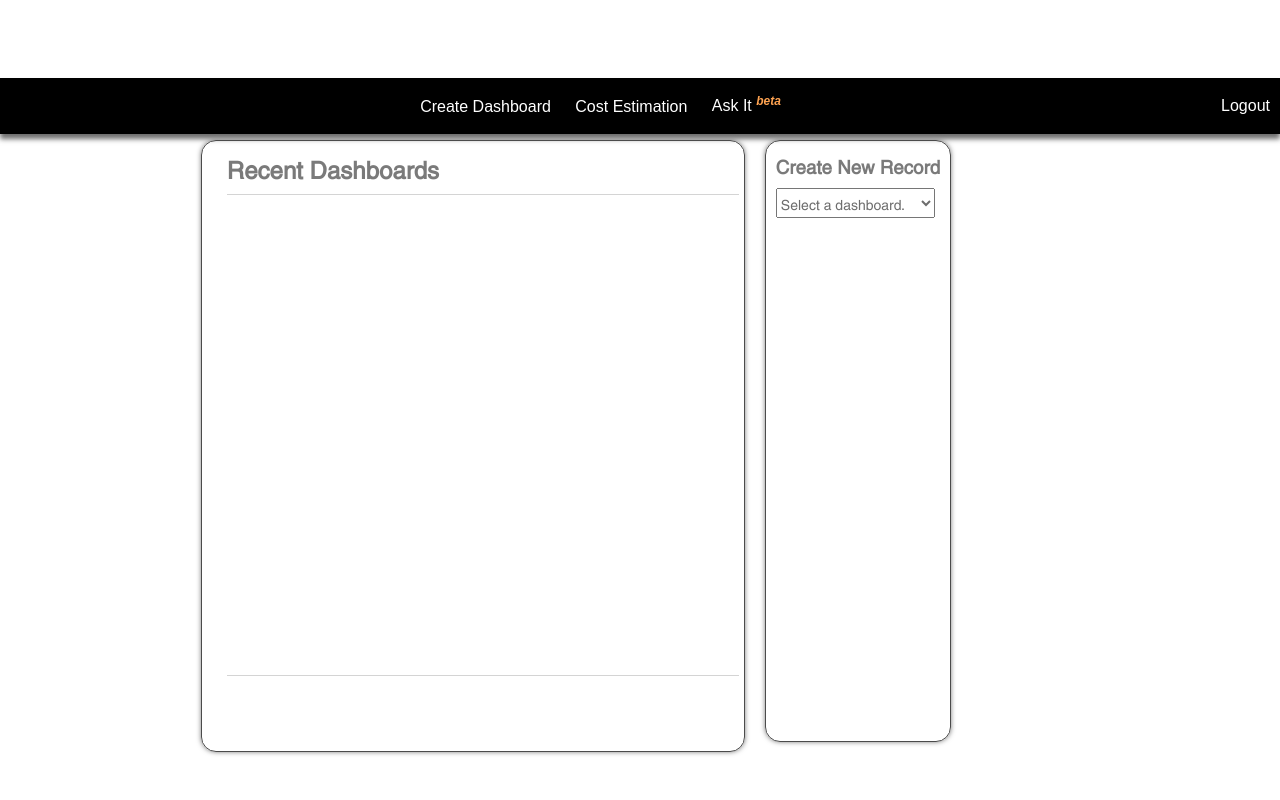
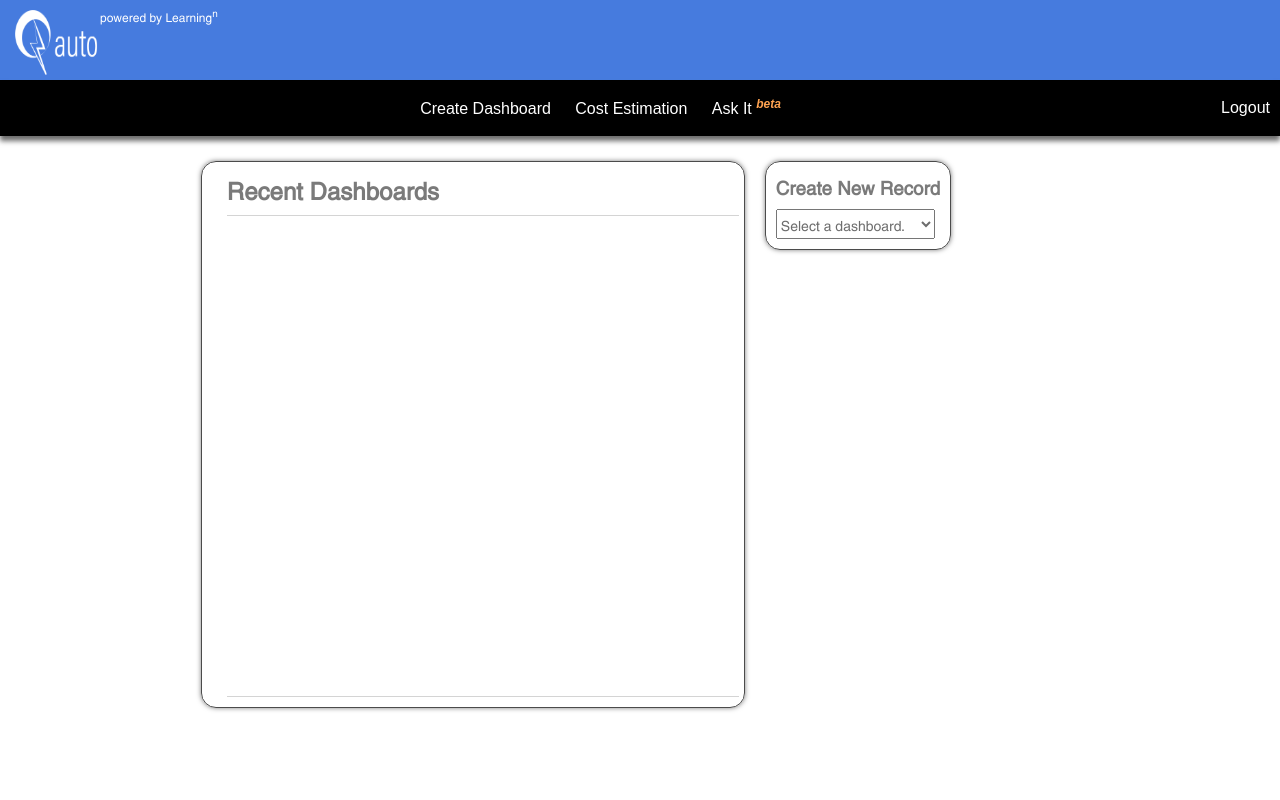
Before and after one commit to JRose31/ABADashboards, a Flask app: template templates/home.html in a window 1280 px wide. Run offline with Flask 3, Linux system fonts and the light colour scheme; the template is opened without the code that fills it, so the values that code supplies are empty.

Commit message:
UI Updates

```diff
--- a/app.py
+++ b/app.py
@@ -8,7 +8,8 @@ from flask import (request,
 from werkzeug.utils import secure_filename
 import os
 from os.path import join, dirname, realpath
-from handlers.data_handling import file_options, saveData, CurrentData, processNewRecord, getRequestedData, renderDashboard
+from handlers.data_handling import file_options, saveData, CurrentData, processNewRecord, getRequestedData, \
+    renderDashboard
 from handlers.graph_templates import *
 from handlers.models import *
 import secrets
@@ -106,11 +107,14 @@ def home():
         table_name = action
         json_obj, col_mapping = getRequestedData(user_id=user_info["user_id"], table_name=table_name)
 
-        data = session["preview_dataframe"]
-        data["dataframe"] = pd.read_json(json_obj)
-        data["dashboard_config"] = {"project_name": table_name,
-                                    "fields": col_mapping,
-                                    }
+        session["preview_dataframe"] = {"dataframe": pd.read_json(json_obj),
+                                        "dashboard_config": {"project_name": table_name,
+                                                             "fields": col_mapping,
+                                                             }}
+        # data["dataframe"] = pd.read_json(json_obj)
+        # data["dashboard_config"] = {"project_name": table_name,
+        #                             "fields": col_mapping,
+        #                             }
         return redirect('/active-dashboard')
 
     user_datasets = UserTables.query.filter_by(user_id=user_info["user_id"]).all()
--- a/static/css/base.css
+++ b/static/css/base.css
@@ -61,17 +61,14 @@ html, body{
     /*height: auto;*/
 }
 
-.logo-text{
-    font-size: 25px;
+.title-notation{
+    font-size: 12px;
     color: white;
     font-weight: lighter;
+    margin-top: 10px;
+    margin-left: -15px;
+    /*align-self: center;*/
     /*text-shadow: #4B4B4B -1px 0 2px;*/
-}
-
-.logo-container sup{
-    text-shadow: none;
-    font-size: 14px;
-    font-weight: lighter;
 }
 
 .navbar{
--- a/static/css/home.css
+++ b/static/css/home.css
@@ -1,13 +1,36 @@
+.header{
+    /*border: solid 2px red;*/
+    height: fit-content;
+}
+
 .navbar{
     display: flex;
     /*width: 100vw;*/
     justify-content: space-between;
+    /*border: solid orange 2px;*/
+    /*background-color: transparent;*/
 }
 
 
 .logo-container{
-    height: 15vh;
+    height: 10vh;
+    background-color: #467BDE;
+    justify-content: flex-start;
 }
+
+#main-logo{
+    padding-top: 10px;
+    padding-bottom: 5px;
+    margin-left: 15px;
+    max-width: 100px;
+    max-height: 90px;
+    /*max-width:200px;*/
+    /*max-height:95px;*/
+    width: auto;
+    height: auto;
+    /*height: auto;*/
+}
+
 
 .right-navbar{
     display: flex;
@@ -26,29 +49,32 @@
     justify-content: center;
     /*align-items: center;*/
     /*border: red solid 2px;*/
-    height: max-content;
-    margin-top: 20px;
+    height: 83vh;
+    /*margin-top: 20px;*/
     width: 90vw;
 }
 
 .projects-container{
     /*width: 50vw;*/
-    height: 75vh;
+    height: fit-content;
     display: flex;
     flex-direction: column;
     padding-left: 25px;
     padding-bottom: 10px;
+    margin-top: 25px;
     /*border: blue solid 2px;*/
 
 }
 
 .quick-data-add-container{
     /*width: 50vw;*/
-    height: 75vh;
+    height: fit-content;
+    max-height: 70vh;
     display: flex;
     flex-direction: column;
     margin-left: 20px;
     padding: 0 10px 0 10px;
+    margin-top: 25px;
     /*border: orange solid 2px;*/
 }
 
--- a/templates/base.html
+++ b/templates/base.html
@@ -10,6 +10,7 @@
 <div class="header">
     <div class="logo-container">
         <img src="{{ url_for("static", filename="site_images/qauto_logo_white.png") }}" alt="" id="main-logo">
+        <sup class="title-notation">powered by Learning<sup class="title-notation-n">n</sup></sup>
 {#        <span class="logo-text">Qauto Analyst <sup>powered by Learning<sup>n</sup></sup></span>#}
     </div>
     <nav class="navbar">
--- a/templates/login.html
+++ b/templates/login.html
@@ -7,7 +7,7 @@
 {% endblock %}
 {% block content %}
         <div class="graphic-container">
-            <span class="subtitle-text">Your on-demand business analyst for <span class="subtitle-highlight" id="swap-tagline">Savings.</span></span>
+            <span class="subtitle-text">Your on-demand business analyst for <h3 class="subtitle-highlight" id="swap-tagline">Savings.</h3></span>
             <img class="info-graphic-img" src="{{ url_for("static", filename="site_images/active_dashboard_screenshot.png") }}" alt="" width="650px">
         </div>
         <div class="login-container make-card">
```
Also changed, not shown: static/css/login.css (+7 -11 lines), 2 other files.
